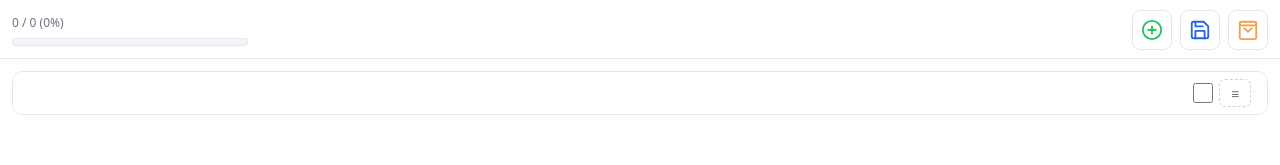
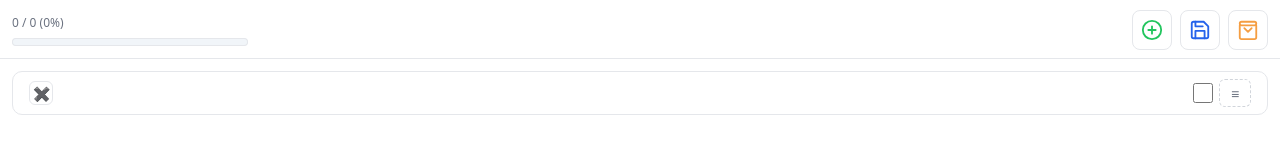
Before and after one commit to matohattori/shoppinglist, a React (Create React App) app: page / in a window 1280 px wide. Shown: the top 165 px of the page. Built offline with nearby package versions, Linux system fonts and the light colour scheme.

Commit message:
Revert list items to button-based deletion, keep swipe for storage box
Co-authored-by: matohattori <209983882+matohattori@users.noreply.github.com>

```diff
--- a/src/App.tsx
+++ b/src/App.tsx
@@ -1622,7 +1622,6 @@ function Row(props: {
 }) {
   const { item, index, edit, allCheckedBlue } = props;
   const taRef = useRef<HTMLTextAreaElement | null>(null);
-  const { swipeState, onPointerDown: onSwipePointerDown, shouldPreventClick } = useSwipeToDelete(props.onDelete, !edit);
 
   // 固定行高に合わせる（自己伸長はしない・垂直中央）
   useEffect(() => {
@@ -1652,7 +1651,7 @@ function Row(props: {
     width: "100%",
     background: bgColor,
     boxSizing: "border-box",
-    touchAction: edit ? "none" : "none",
+    touchAction: "none",
     height: ROW_H,
   };
 
@@ -1687,71 +1686,47 @@ function Row(props: {
     );
   }
 
-  // Wrapper for swipe-to-delete
-  const wrapperStyle: React.CSSProperties = {
-    position: "relative",
-    marginTop: index === 0 ? 0 : ROW_SPACING,
-    overflow: "hidden",
-    borderRadius: 10,
-  };
-
-  const contentStyle: React.CSSProperties = {
-    ...rowStyle,
-    marginTop: 0,
-    transform: `translateX(${swipeState.offsetX}px)`,
-    transition: swipeState.swiping ? "none" : swipeState.deleting ? "transform 0.15s ease-out, opacity 0.1s ease-out" : "transform 0.2s ease-out",
-    opacity: swipeState.deleting ? 0 : 1,
-  };
-
-  const redBarStyle: React.CSSProperties = {
-    position: "absolute",
-    left: 0,
-    top: 0,
-    bottom: 0,
-    width: "100%",
-    background: "#ef4444",
-    display: "flex",
-    alignItems: "center",
-    paddingLeft: 16,
-    borderRadius: 10,
-  };
-
-  const handleClick = () => {
-    if (!edit && !shouldPreventClick()) {
-      primeHaptics();
-      vibrateNow(20);
-      props.onToggleChecked();
-    }
-  };
-
   return (
-    <div style={wrapperStyle}>
-      {/* Red background bar with trash icon - only show in non-edit mode */}
-      {!edit && (
-        <div style={redBarStyle}>
-          <svg width="24" height="24" viewBox="0 0 24 24" fill="none" stroke="#fff" strokeWidth="2" strokeLinecap="round" strokeLinejoin="round">
-            <polyline points="3 6 5 6 21 6" />
-            <path d="M19 6v14a2 2 0 0 1-2 2H7a2 2 0 0 1-2-2V6m3 0V4a2 2 0 0 1 2-2h4a2 2 0 0 1 2 2v2" />
-            <line x1="10" y1="11" x2="10" y2="17" />
-            <line x1="14" y1="11" x2="14" y2="17" />
-          </svg>
-        </div>
-      )}
-
-      {/* Sliding content */}
     <div
       className="row"
       data-id={item.id}
       data-index={index}
-        style={contentStyle}
-        onClick={handleClick}
-        onPointerDown={(e) => {
-          if (!edit) {
-            e.preventDefault();
-            onSwipePointerDown(e);
-          }
-        }}
-      >
+      style={rowStyle}
+      onClick={
+        !edit
+          ? () => {
+              primeHaptics();
+              vibrateNow(20);
+              props.onToggleChecked();
+            }
+          : undefined
+      }
+    >
+      {edit && (
+        <button
+          type="button"
+          title="この行を削除"
+          aria-label="この行を削除"
+          onClick={(e) => {
+            e.stopPropagation();
+            primeHaptics();
+            props.onDelete();
+          }}
+          style={{
+            width: 24,
+            height: 24,
+            borderRadius: 6,
+            border: "1px solid #e5e7eb",
+            background: "#fff",
+            flexShrink: 0,
+            display: "grid",
+            placeItems: "center",
+            fontSize: 14,
+          }}
+        >
+          ✖
+        </button>
+      )}
       <textarea
         ref={taRef}
         value={item.text}
@@ -1872,7 +1847,6 @@ function Row(props: {
         </div>
       )}
     </div>
-    </div>
   );
 }
 
```
Lines whose indentation alone changed are shown as unchanged.
